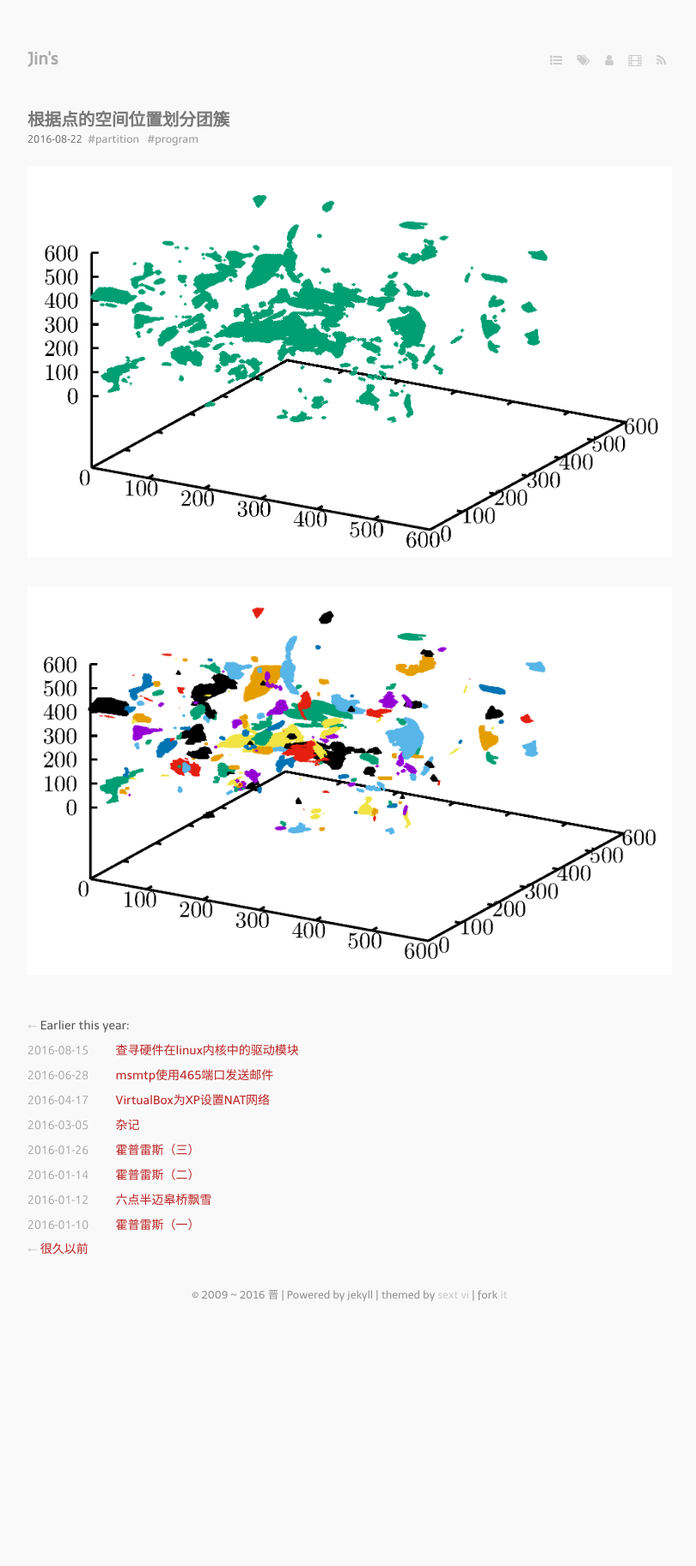
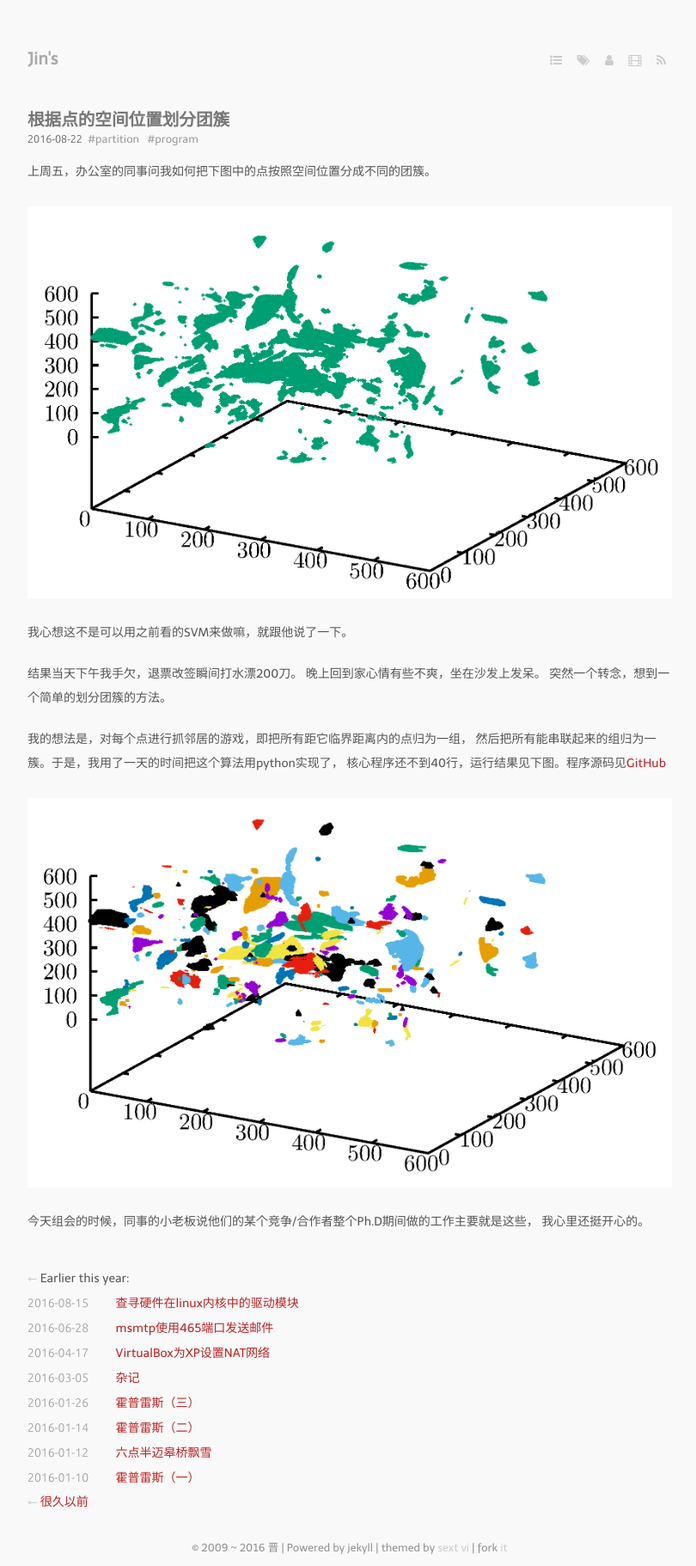
Before and after one commit to shengjin/shengjin.github.io, a Jekyll site: the page built from index.markdown, in a window 1280 px wide. Shown: the whole page at 86% size, without its empty margins (233-1043 px from the left). Built offline with Jekyll 4.4.1, drawn with Linux system fonts in a browser that asks for light colours; nearby versions of some CDN libraries; some web fonts are replaced; before the commit the page ends 1527 px from its top, so only the background shows below that.

Commit message:
add word

```diff
--- a/_posts/2016-08-22-cluster-partition.markdown
+++ b/_posts/2016-08-22-cluster-partition.markdown
@@ -6,6 +6,21 @@ tags:
   - program
 ---
 
+上周五，办公室的同事问我如何把下图中的点按照空间位置分成不同的团簇。
+
 ![](/media/files/2016/08/22/before.png)
 
+我心想这不是可以用之前看的SVM来做嘛，就跟他说了一下。
+
+结果当天下午我手欠，退票改签瞬间打水漂200刀。
+晚上回到家心情有些不爽，坐在沙发上发呆。
+突然一个转念，想到一个简单的划分团簇的方法。
+
+我的想法是，对每个点进行抓邻居的游戏，即把所有距它临界距离内的点归为一组，
+然后把所有能串联起来的组归为一簇。于是，我用了一天的时间把这个算法用python实现了，
+核心程序还不到40行，运行结果见下图。程序源码见[GitHub](https://github.com/shengjin/cluster_partition)
+
 ![](/media/files/2016/08/22/after.png)
+
+今天组会的时候，同事的小老板说他们的某个竞争/合作者整个Ph.D期间做的工作主要就是这些，
+我心里还挺开心的。
```
